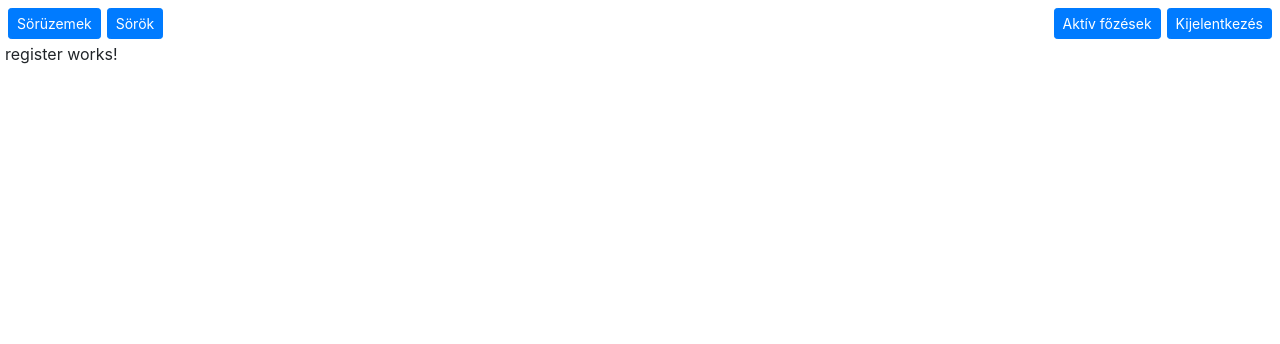
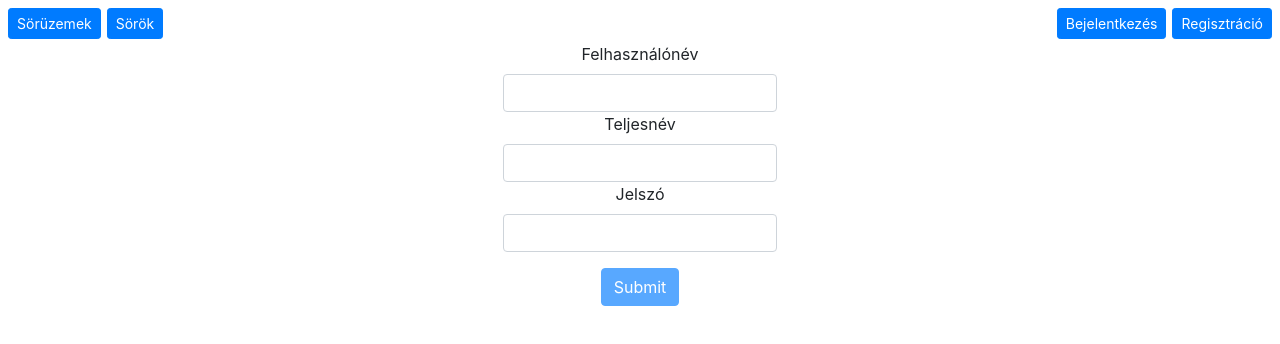
Before and after one commit to Skezzowski/House-of-Beer, an Angular app in the folder Frontend/: page /register in a window 1280 px wide. Shown: the top 344 px of the page. Built offline with nearby package versions, Linux system fonts and the light colour scheme.

Commit message:
Register function, refactored observable handling

```diff
--- a/Frontend/src/app/app.module.ts
+++ b/Frontend/src/app/app.module.ts
@@ -1,6 +1,7 @@
 import { BrowserModule } from '@angular/platform-browser';
 import { NgModule } from '@angular/core';
 import { HttpClientModule } from '@angular/common/http';
+import { FormsModule } from '@angular/forms';
 
 import { AppRoutingModule } from './app-routing.module';
 import { AppComponent } from './app.component';
@@ -24,7 +25,8 @@ import { BeerItemComponent } from './beers/beer-item/beer-item.component';
   imports: [
     BrowserModule,
     AppRoutingModule,
-    HttpClientModule
+    HttpClientModule,
+	FormsModule
   ],
   providers: [],
   bootstrap: [AppComponent]
--- a/Frontend/src/app/header/header.component.ts
+++ b/Frontend/src/app/header/header.component.ts
@@ -12,13 +12,16 @@ export class HeaderComponent {
   constructor(private userService: UserService, private router: Router) { }
 
   logout() {
-    if (this.userService.logout()) {
+    this.userService.logout().subscribe(data => {
+      this.userService.isLoggedIn = false;
       this.router.navigate(['/']);
-    };
+    }, error => {
+      console.log(error);
+    });
   }
 
   isLoggedIn() {
-    return this.userService.isLoggedIn();
+    return this.userService.isLoggedIn;
   }
 
 }
--- a/Frontend/src/app/register/register.component.html
+++ b/Frontend/src/app/register/register.component.html
@@ -1 +1,13 @@
-<p>register works!</p>
+<form #f="ngForm" (ngSubmit)="submit(f)">
+  <div class="form-group">
+    <label for="username">Felhasználónév</label>
+    <input ngModel name="username" class="form-control" id="username" required minlength="3">
+
+    <label for="fullname">Teljesnév</label>
+    <input ngModel name="fullname" type="email" class="form-control" id="fullname" required>
+
+    <label for="password">Jelszó</label>
+    <input ngModel name="password" type="password" class="form-control" id="password" required minlength="3">
+  </div>
+  <button type="submit" class="btn btn-primary" [disabled]="!f.valid">Submit</button>
+</form>
--- a/Frontend/src/app/register/register.component.scss
+++ b/Frontend/src/app/register/register.component.scss
@@ -0,0 +1,10 @@
+form{
+	display: flex;
+	flex-direction: column;
+	align-items: center;
+	div{
+		display: flex;
+		flex-direction: column;
+		align-items: center;
+	}
+}
--- a/Frontend/src/app/register/register.component.ts
+++ b/Frontend/src/app/register/register.component.ts
@@ -1,15 +1,25 @@
-import { Component, OnInit } from '@angular/core';
+import { Component } from '@angular/core';
+import { UserService } from '../services/user.service';
+import { NgModel, NgForm } from '@angular/forms';
+import { Router } from '@angular/router';
 
 @Component({
   selector: 'app-register',
   templateUrl: './register.component.html',
   styleUrls: ['./register.component.scss']
 })
-export class RegisterComponent implements OnInit {
+export class RegisterComponent {
 
-  constructor() { }
+  constructor(private userServie: UserService, private router: Router) { }
 
-  ngOnInit(): void {
+  submit(f: NgForm) {
+    let values = f.value;
+    this.userServie.register(values.username, values.fullname, values.password).subscribe(data => {
+      this.userServie.isLoggedIn = true;
+      this.router.navigate(['/']);
+    }, error => {
+      console.log('error', error);
+    });;
   }
 
 }
--- a/Frontend/src/app/services/user.service.ts
+++ b/Frontend/src/app/services/user.service.ts
@@ -1,43 +1,36 @@
 import { Injectable } from '@angular/core';
 import { HttpHeaders, HttpClient } from '@angular/common/http';
+import { environment } from 'src/environments/environment';
+import { Router } from '@angular/router';
+import { Observable } from 'rxjs';
 
 @Injectable({
   providedIn: 'root'
 })
 export class UserService {
 
-  loggedIn: boolean = true;
+  isLoggedIn: boolean = false;
+
+  private static readonly httpOptions = {
+    withCredential: true,
+    headers: new HttpHeaders({
+      'Content-Type': 'application/json'
+    }),
+    responseType: 'text' as 'text'
+  };
 
   constructor(private httpClient: HttpClient) { }
 
-  logout(): boolean {
-    const httpOptions = {
-      withCredential: true,
-      headers: new HttpHeaders({
-        'Content-Type': 'application/json'
-      })
-    };
-    let isLogoutSuccsessful: boolean = false;
-    this.httpClient.post('http://localhost:3000/logout', {}, httpOptions).subscribe(data => {
-      console.log(data);
-      this.loggedIn = false;
-      isLogoutSuccsessful = true;
-    }, error => {
-      console.log(error);
-      isLogoutSuccsessful = false;
-    });
-    return isLogoutSuccsessful;
-  }
-
-  isLoggedIn(){
-    return this.loggedIn;
+  logout(): Observable<any> {
+    return this.httpClient.post(environment.dbUrl + '/logout', {}, UserService.httpOptions);
   }
 
   login(){
 
   }
 
-  register(){
-
+  register(username: string, fullname: string, password:string): Observable<any> {
+    const userData = { username: username, name: fullname, password: password };
+    return this.httpClient.post(environment.dbUrl + '/register', userData, UserService.httpOptions);
   }
 }
--- a/Frontend/src/environments/environment.ts
+++ b/Frontend/src/environments/environment.ts
@@ -3,7 +3,8 @@
 // The list of file replacements can be found in `angular.json`.
 
 export const environment = {
-  production: false
+  production: false,
+  dbUrl: 'http://localhost:3000'
 };
 
 /*
```
